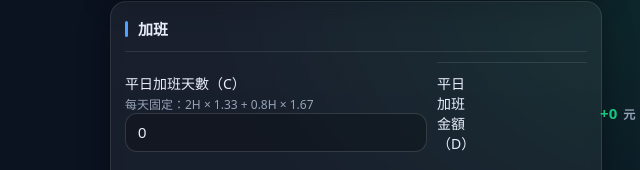
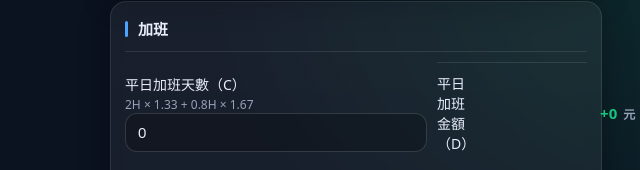
Before and after one commit to share2189/salary-calculator, a plain HTML site: page index.html in a window 1280 px wide. Shown: the part 350-520 px from the top of the page, 284-924 px from the left. Drawn offline with Linux system fonts and the light colour scheme.

Commit message:
Remove hint text formatting in index.html

```diff
--- a/index.html
+++ b/index.html
@@ -166,7 +166,7 @@
       <div class="row">
         <div>
           <div class="label">平日加班天數（C）</div>
-          <div class="hint">每天固定：2H × 1.33 + 0.8H × 1.67</div>
+          <div class="hint">2H × 1.33 + 0.8H × 1.67</div>
         <input id="C" type="number" inputmode="numeric" min="0" value="0"/>
       </div>
       <div class="row">
```
